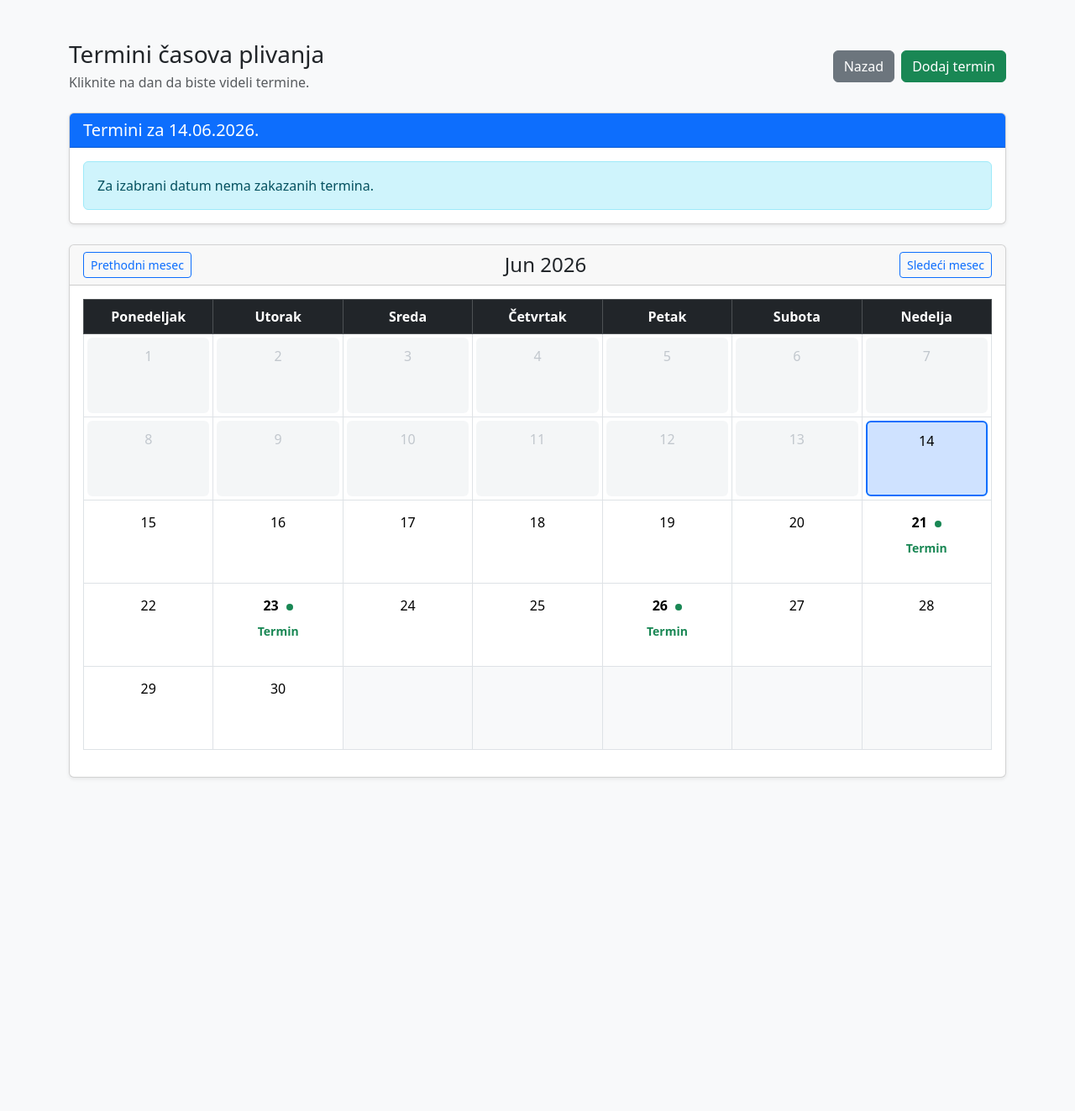
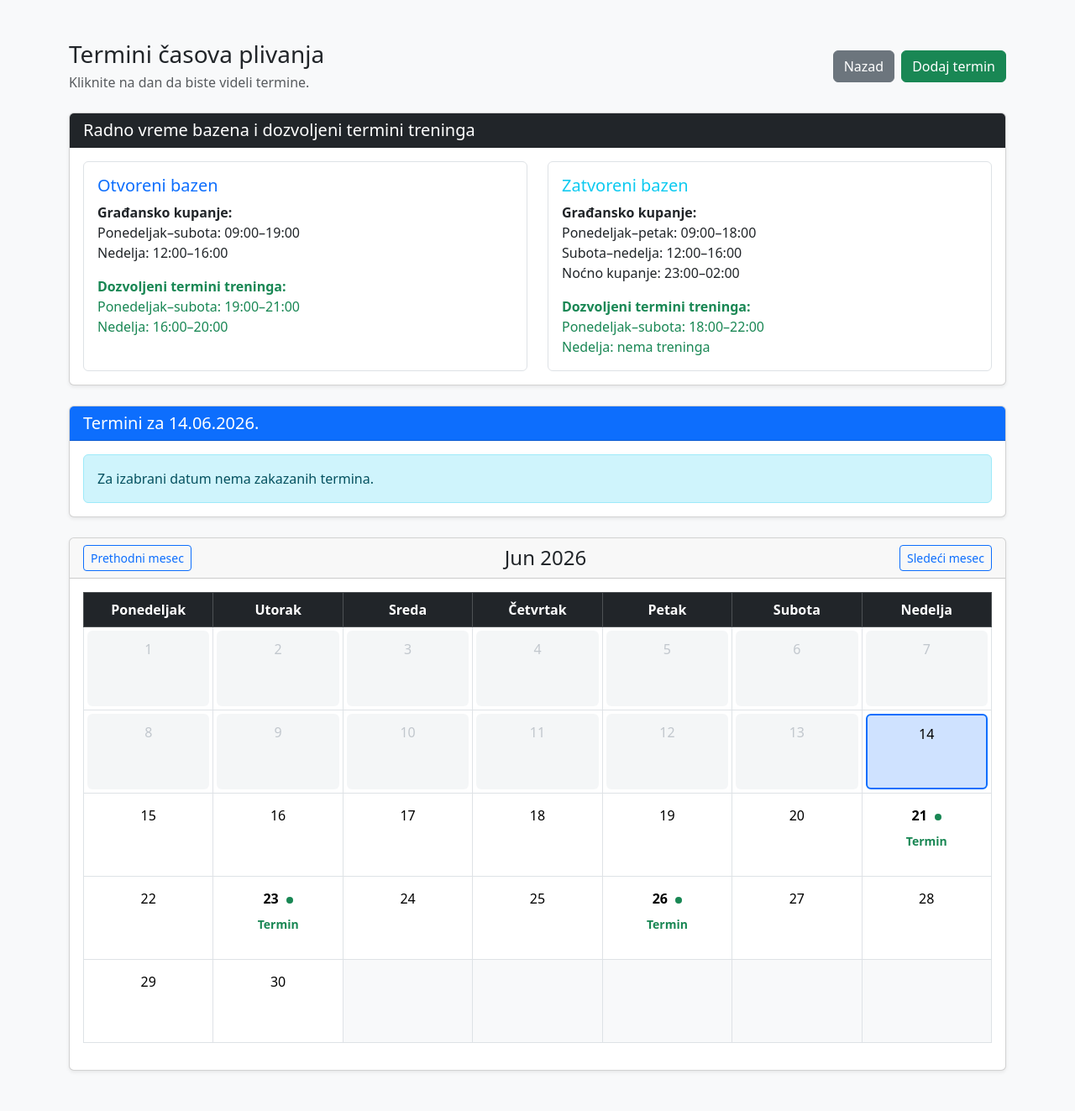
Before and after one commit to m-petr01/projekat_plivanje, a PHP site: page /termini.php in a window 1280 px wide. Shown: the whole page at 84% size. Before the commit the page ends 927 px from the top, so only its background shows below. Run offline with PHP 8.4, Linux system fonts and the light colour scheme; the visitor is signed in with stand-in values (Sample User, id 1); data comes from the database, SQL or seed files in the repository.

Commit message:
Refactor termini.php for improved readability and structure

```diff
--- a/plivanje_projekat/termini.php
+++ b/plivanje_projekat/termini.php
@@ -231,6 +231,76 @@ if ($sledeciMesec > 12) {
                 </button>
 
             <?php endif; ?>
+
+        </div>
+
+    </div>
+
+
+    <div class="card shadow-sm mb-4">
+
+        <div class="card-header bg-dark text-white">
+
+            <h2 class="h5 mb-0">
+                Radno vreme bazena i dozvoljeni termini treninga
+            </h2>
+
+        </div>
+
+        <div class="card-body">
+
+            <div class="row g-4">
+
+                <div class="col-md-6">
+
+                    <div class="border rounded p-3 h-100">
+
+                        <h3 class="h5 text-primary">
+                            Otvoreni bazen
+                        </h3>
+
+                        <p class="mb-3">
+                            <strong>Građansko kupanje:</strong><br>
+                            Ponedeljak–subota: 09:00–19:00<br>
+                            Nedelja: 12:00–16:00
+                        </p>
+
+                        <p class="mb-0 text-success">
+                            <strong>Dozvoljeni termini treninga:</strong><br>
+                            Ponedeljak–subota: 19:00–21:00<br>
+                            Nedelja: 16:00–20:00
+                        </p>
+
+                    </div>
+
+                </div>
+
+                <div class="col-md-6">
+
+                    <div class="border rounded p-3 h-100">
+
+                        <h3 class="h5 text-info">
+                            Zatvoreni bazen
+                        </h3>
+
+                        <p class="mb-3">
+                            <strong>Građansko kupanje:</strong><br>
+                            Ponedeljak–petak: 09:00–18:00<br>
+                            Subota–nedelja: 12:00–16:00<br>
+                            Noćno kupanje: 23:00–02:00
+                        </p>
+
+                        <p class="mb-0 text-success">
+                            <strong>Dozvoljeni termini treninga:</strong><br>
+                            Ponedeljak–subota: 18:00–22:00<br>
+                            Nedelja: nema treninga
+                        </p>
+
+                    </div>
+
+                </div>
+
+            </div>
 
         </div>
 
```
